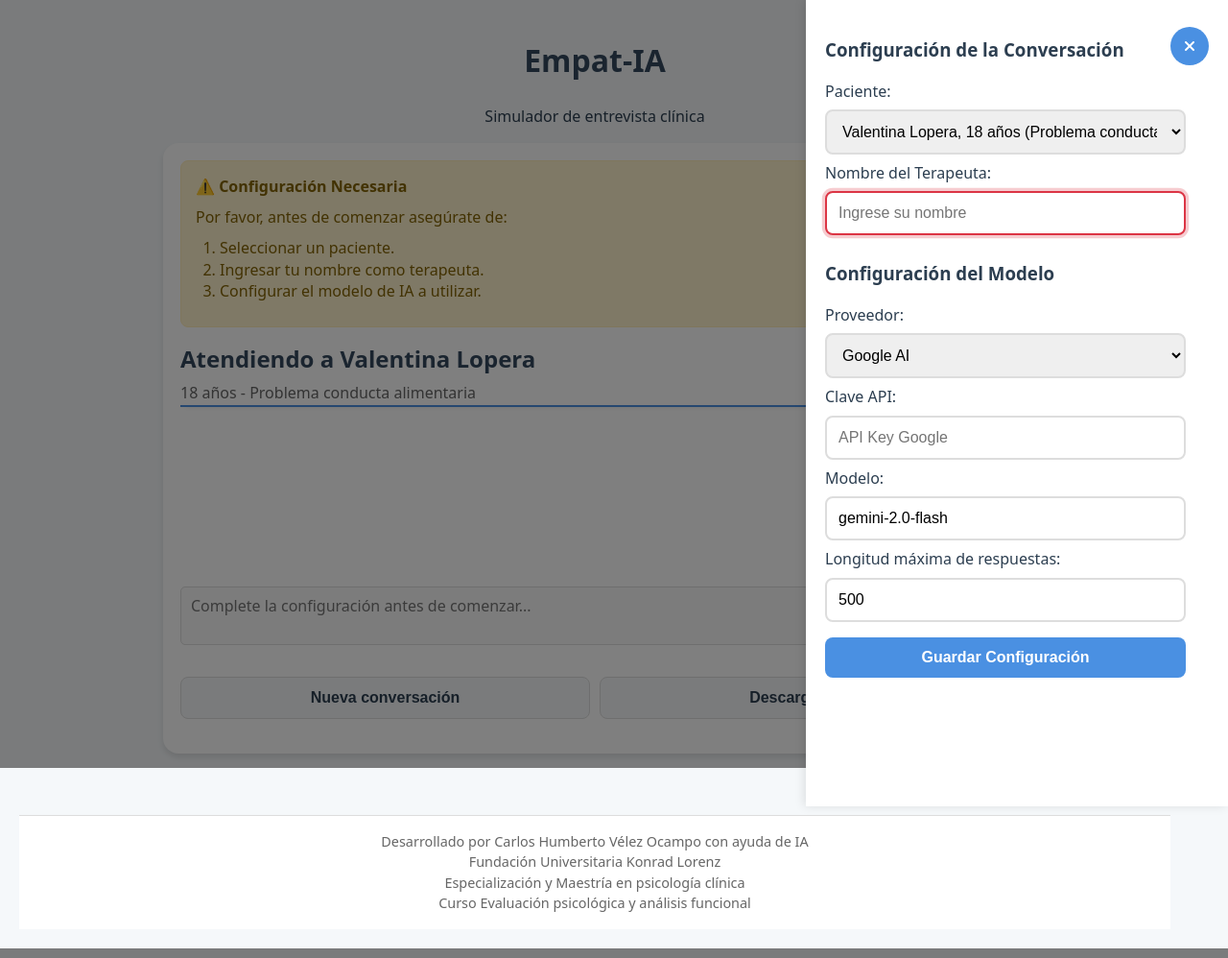
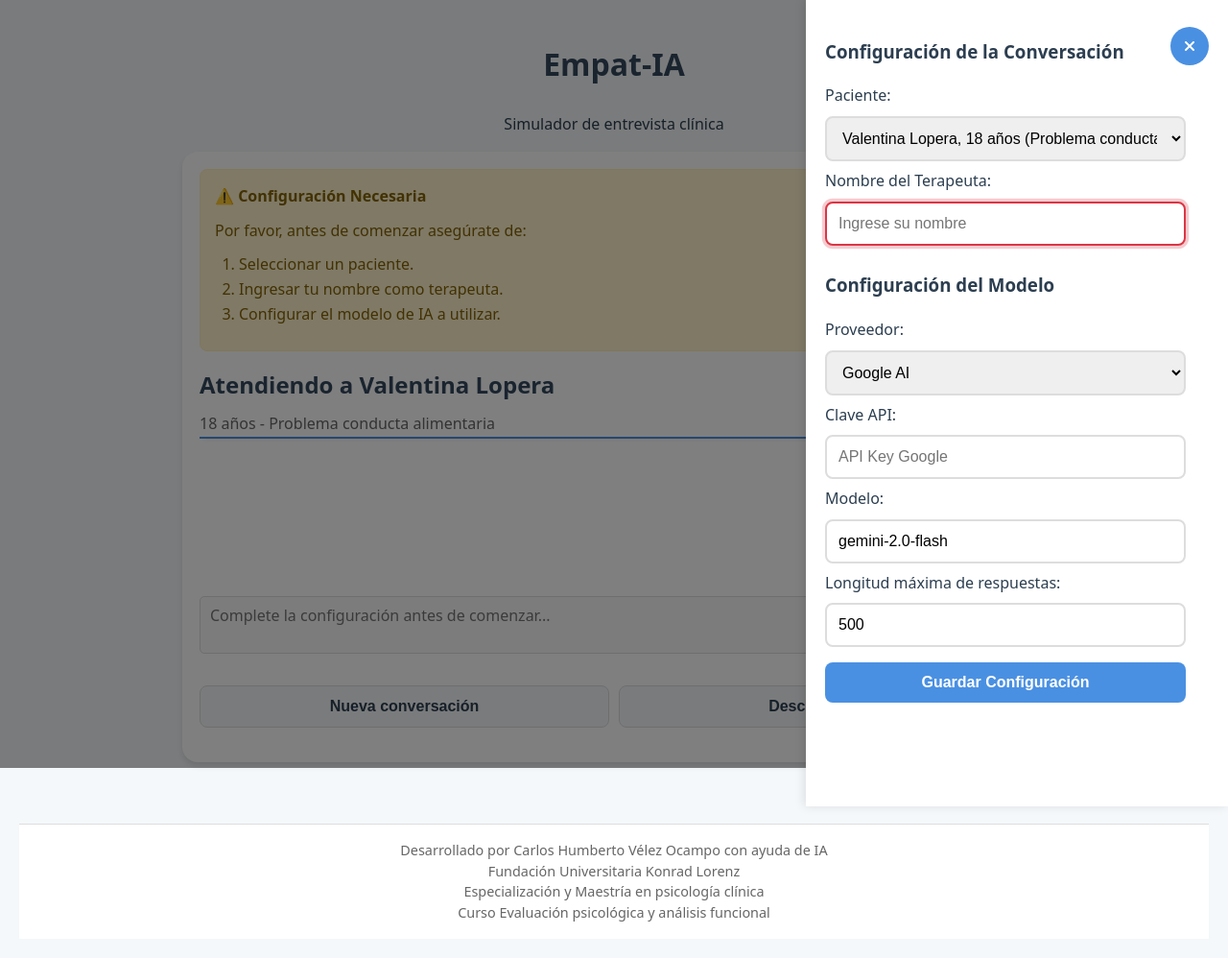
Before and after one commit to carloshvelez/sitio_personal, a Django app: page /empatia/ in a window 1280 px wide. Shown: the whole page at 96% size. Run offline with Django 5.2, Linux system fonts and the light colour scheme; some libraries are stand-ins or nearby versions.

Commit message:
agregando empatia

```diff
--- a/empatia/static/empatia/css/styles.css
+++ b/empatia/static/empatia/css/styles.css
@@ -94,12 +94,11 @@ footer p {
 }
 body {
     font-family: system-ui, -apple-system, 'Segoe UI', Roboto, sans-serif;
-    max-width: 1200px;
     margin: 0 auto;
     padding: 20px;
     background: var(--secondary);
     color: var(--text-primary);
-    line-height: 1.4;
+    line-height: 1.6;
     min-height: 100vh;
     display: flex;
     flex-direction: column;
```
Also changed, not shown: 1 other file.
